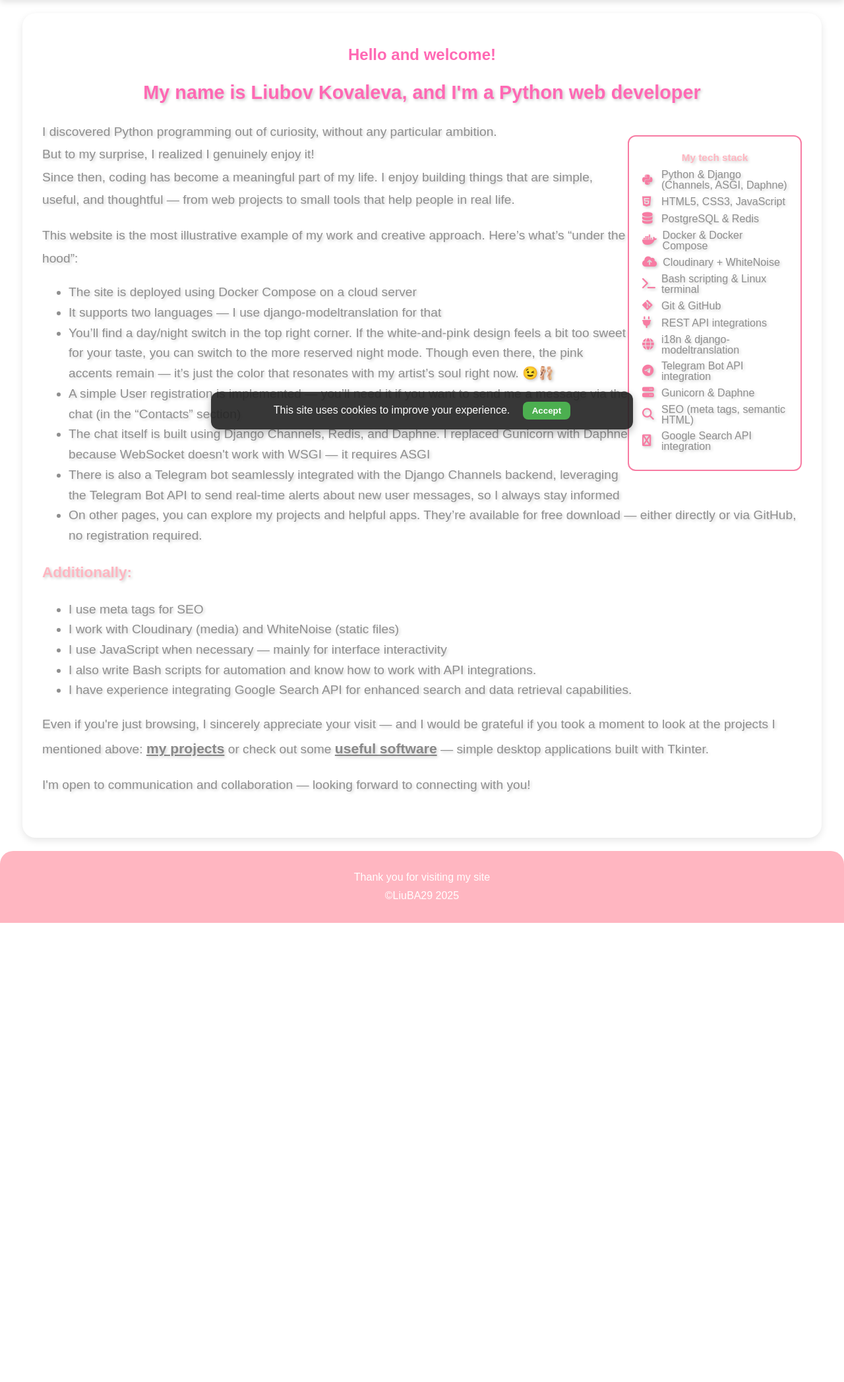
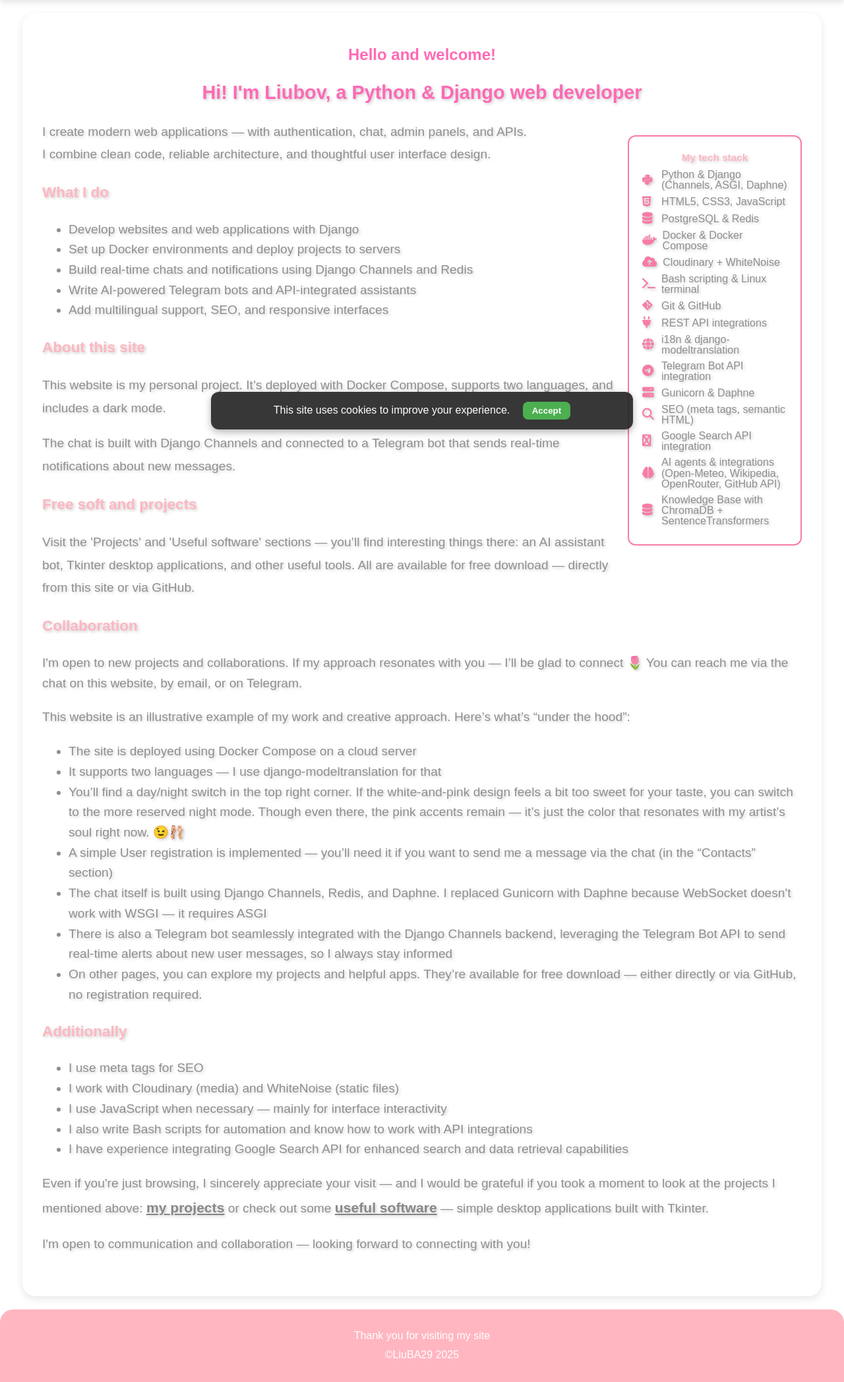
Before and after one commit to liuBA29/my_site, a Django app: page / in a window 1280 px wide. Shown: the part 119-2214 px from the top of the page at 66% size. Before the commit the page ends 1518 px from the top, so only its background shows below. Run offline with Django 5.2, Linux system fonts and the light colour scheme; data comes from the database, SQL or seed files in the repository; parts of the project's set-up code (start-up, migrations or seed data) failed here and were passed over.

Commit message:
transtation good

```diff
--- a/my_site/templates/main_app/index.html
+++ b/my_site/templates/main_app/index.html
@@ -3,10 +3,9 @@
 {% load i18n %}
 
 {% block title %}{% trans "Portfolio website of web developer Liubov Kovaleva" %}{% endblock %}
-{% block meta_description %}Главная страница портфолио веб-разработчика Любови Ковалёвой. Python, Django, проекты, полезный софт.{% endblock %}
-{% block og_title %}Главная | Портфолио Любови Ковалёвой{% endblock %}
-{% block og_description %}Веб-разработка на Django. Проекты, полезные утилиты, услуги фрилансера Любови Ковалёвой.{% endblock %}
-
+{% block meta_description %}{% trans "Main page of Liubov Kovaleva’s web developer portfolio. Python, Django, projects, and useful software." %}{% endblock %}
+{% block og_title %}{% trans "Main | Portfolio of Liubov Kovaleva" %}{% endblock %}
+{% block og_description %}{% trans "Django web development. Projects, useful utilities, and freelance services by Liubov Kovaleva." %}{% endblock %}
 
 {% block content %}
   {% if messages %}
@@ -19,16 +18,12 @@
   </div>
   {% endif %}
 
-
-
-
   <!-- 1 -->
   <h2>{% trans "Hello and welcome!" %}</h2>
 
   <div class="section-description">
-<!--  эту фразу на маленьких экранах надо сделать помельче и расстояние между строчками в ней тоже уменьшить- а то на весь экран распросерлась -->
-<h1>{% blocktrans %}My name is Liubov Kovaleva, and I'm a Python web developer {% endblocktrans %}</h1>
-
+    <!-- уменьшенный текст и межстрочный интервал на мобильных -->
+    <h1>{% blocktrans %}Hi! I'm Liubov, a Python & Django web developer {% endblocktrans %}</h1>
 
     <div class="tech-stack-box">
       <div class="tech-stack-icons">
@@ -47,30 +42,43 @@
           <li><i class="fas fa-server"></i> Gunicorn & Daphne</li>
           <li><i class="fas fa-search"></i> SEO (meta tags, semantic HTML)</li>
           <li><i class="fas fa-google"></i> Google Search API integration</li>
+          <li><i class="fas fa-brain"></i> AI agents & integrations (Open-Meteo, Wikipedia, OpenRouter, GitHub API)</li>
+          <li><i class="fas fa-database"></i> Knowledge Base with ChromaDB + SentenceTransformers</li>
         </ul>
       </div>
     </div>
 
+  <p>{% blocktrans %}I create modern web applications — with authentication, chat, admin panels, and APIs. <br>I combine clean code, reliable architecture, and thoughtful user interface design.{% endblocktrans %}</p>
 
 
+    <h3>{% trans "What I do" %}</h3>
+    <ul>
+      <li>{% trans "Develop websites and web applications with Django" %}</li>
+      <li>{% trans "Set up Docker environments and deploy projects to servers" %}</li>
+      <li>{% trans "Build real-time chats and notifications using Django Channels and Redis" %}</li>
+      <li>{% trans "Write AI-powered Telegram bots and API-integrated assistants" %}</li>
+      <li>{% trans "Add multilingual support, SEO, and responsive interfaces" %}</li>
+    </ul>
 
-  <p>
+    <h3>{% trans "About this site" %}</h3>
+    <p>{% trans "This website is my personal project. It’s deployed with Docker Compose, supports two languages, and includes a dark mode." %}</p>
+    <p>{% trans "The chat is built with Django Channels and connected to a Telegram bot that sends real-time notifications about new messages." %}</p>
+
+    <h3>{% trans "Free soft and projects" %}</h3>
+<p>{% trans "Visit the 'Projects' and 'Useful software' sections — you’ll find interesting things there: an AI assistant bot, Tkinter desktop applications, and other useful tools. All are available for free download — directly from this site or via GitHub." %}</p>
+
+  <h3>{% trans "Collaboration" %}</h3>
 {% blocktrans %}
-  I discovered Python programming out of curiosity, without any particular ambition.<br>
-  But to my surprise, I realized I genuinely enjoy it!<br>
-  Since then, coding has become a meaningful part of my life. I enjoy building things that are simple, useful, and thoughtful —
-  from web projects to small tools that help people in real life.
+I'm open to new projects and collaborations.
+If my approach resonates with you — I’ll be glad to connect 🌷
+You can reach me via the chat on this website, by email, or on Telegram.
 {% endblocktrans %}
-</p>
 
-  <p>{% blocktrans %}This website is the most illustrative example of my work and creative approach. Here’s what’s “under the hood”:{% endblocktrans %}</p>
+    <p>{% blocktrans %}This website is an illustrative example of my work and creative approach. Here’s what’s “under the hood”:{% endblocktrans %}</p>
 
     <ul>
       <li>{% trans "The site is deployed using Docker Compose on a cloud server" %}</li>
       <li>{% trans "It supports two languages — I use django-modeltranslation for that" %}</li>
-
-
-
       <li>{% trans "You’ll find a day/night switch in the top right corner. If the white-and-pink design feels a bit too sweet for your taste, you can switch to the more reserved night mode. Though even there, the pink accents remain — it’s just the color that resonates with my artist’s soul right now. 😉🩰" %}</li>
       <li>{% trans "A simple User registration is implemented — you’ll need it if you want to send me a message via the chat (in the “Contacts” section)" %}</li>
       <li>{% trans "The chat itself is built using Django Channels, Redis, and Daphne. I replaced Gunicorn with Daphne because WebSocket doesn't work with WSGI — it requires ASGI" %}</li>
@@ -78,49 +86,29 @@
       <li>{% trans "On other pages, you can explore my projects and helpful apps. They’re available for free download — either directly or via GitHub, no registration required." %}</li>
     </ul>
 
-  <h3>{% blocktrans %}Additionally:{% endblocktrans %}</h3>
+    <h3>{% trans "Additionally" %}</h3>
     <ul>
       <li>{% trans "I use meta tags for SEO" %}</li>
       <li>{% trans "I work with Cloudinary (media) and WhiteNoise (static files)" %}</li>
       <li>{% trans "I use JavaScript when necessary — mainly for interface interactivity" %}</li>
-    <li>{% trans "I also write Bash scripts for automation and know how to work with API integrations." %}</li>
-    <li>{% trans "I have experience integrating Google Search API for enhanced search and data retrieval capabilities." %}</li>
+      <li>{% trans "I also write Bash scripts for automation and know how to work with API integrations" %}</li>
+      <li>{% trans "I have experience integrating Google Search API for enhanced search and data retrieval capabilities" %}</li>
     </ul>
-
-
-
-
 
     <p>
       {% blocktrans %}
       Even if you're just browsing, I sincerely appreciate your visit — and I would be grateful if you took a moment to look at the projects I mentioned above:
       {% endblocktrans %}
-
       <a class="simple-link" href="{% url 'main_app:my_projects' %}"><span style="white-space: nowrap;">{% trans "my projects" %}</span></a>
-
       {% blocktrans %}or check out some{% endblocktrans %}
       <a class="simple-link" href="{% url 'main_app:useful_soft' %}"><span style="white-space: nowrap;">{% trans "useful software" %}</span></a>
       {% blocktrans %}— simple desktop applications built with Tkinter.{% endblocktrans %}
     </p>
 
-
-  <p>
-    {% blocktrans %}
-    I'm open to communication and collaboration — looking forward to connecting with you!
-    {% endblocktrans %}
-  </p>
-
-
-
-
-
-
+    <p>{% blocktrans %}I'm open to communication and collaboration — looking forward to connecting with you!{% endblocktrans %}</p>
   </div>
 
-
-
   <style>
-
     h1 {
       margin-top: 0;
       font-size: 1.3em;
@@ -135,10 +123,12 @@
       h1 {
         font-size: 1em;
         line-height: 1.3;
+        margin-bottom: 8px;
+      }
+      .section-description {
+        padding: 0 10px;
       }
     }
-
-
 
     .page-messages {
       margin: 20px 0;
@@ -178,9 +168,5 @@
       color: #0c5460;
       border: 1px solid #bee5eb;
     }
-
-
-
   </style>
-
 {% endblock %}
```
Also changed, not shown: my_site/locale/ru/LC_MESSAGES/django.po, 1 other file. Lines whose indentation alone changed are shown as unchanged.
